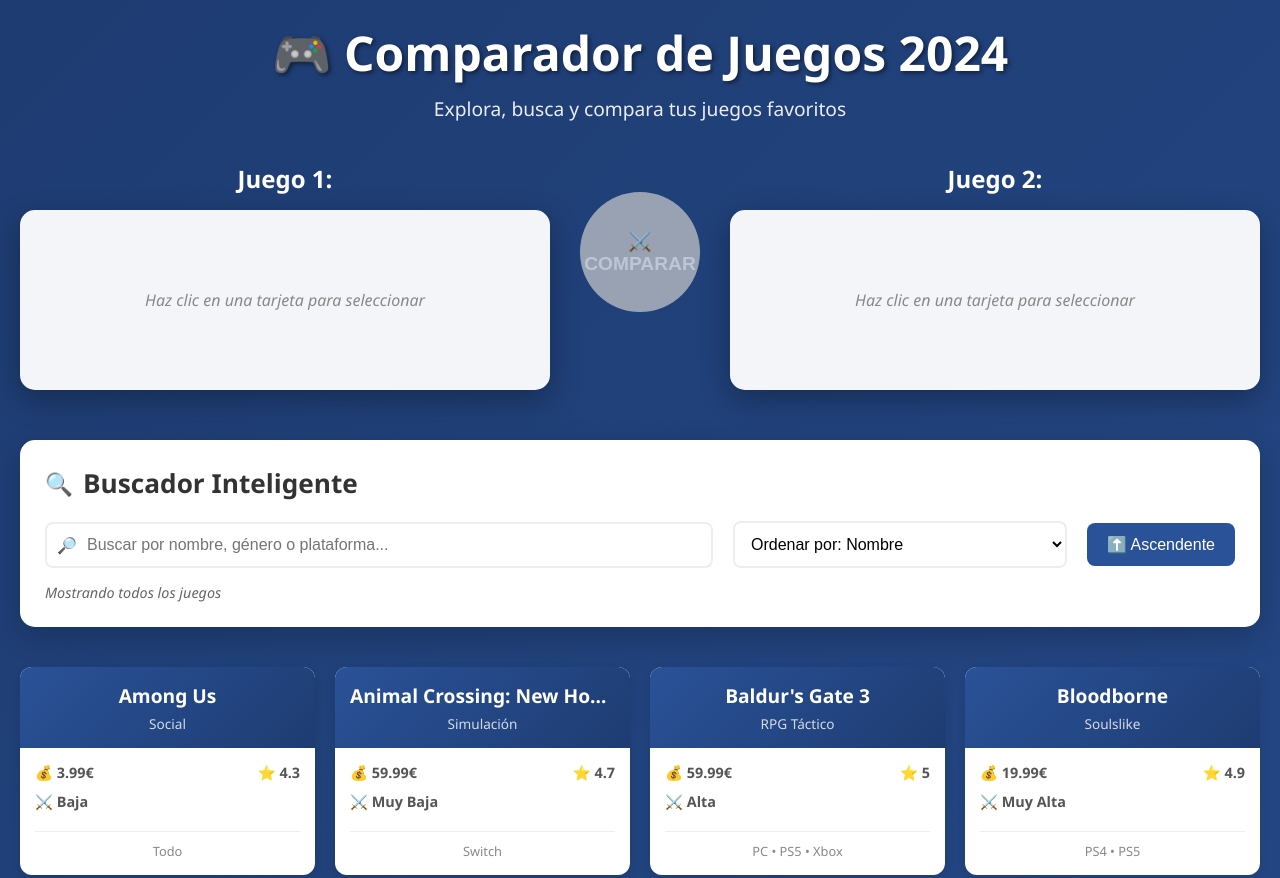
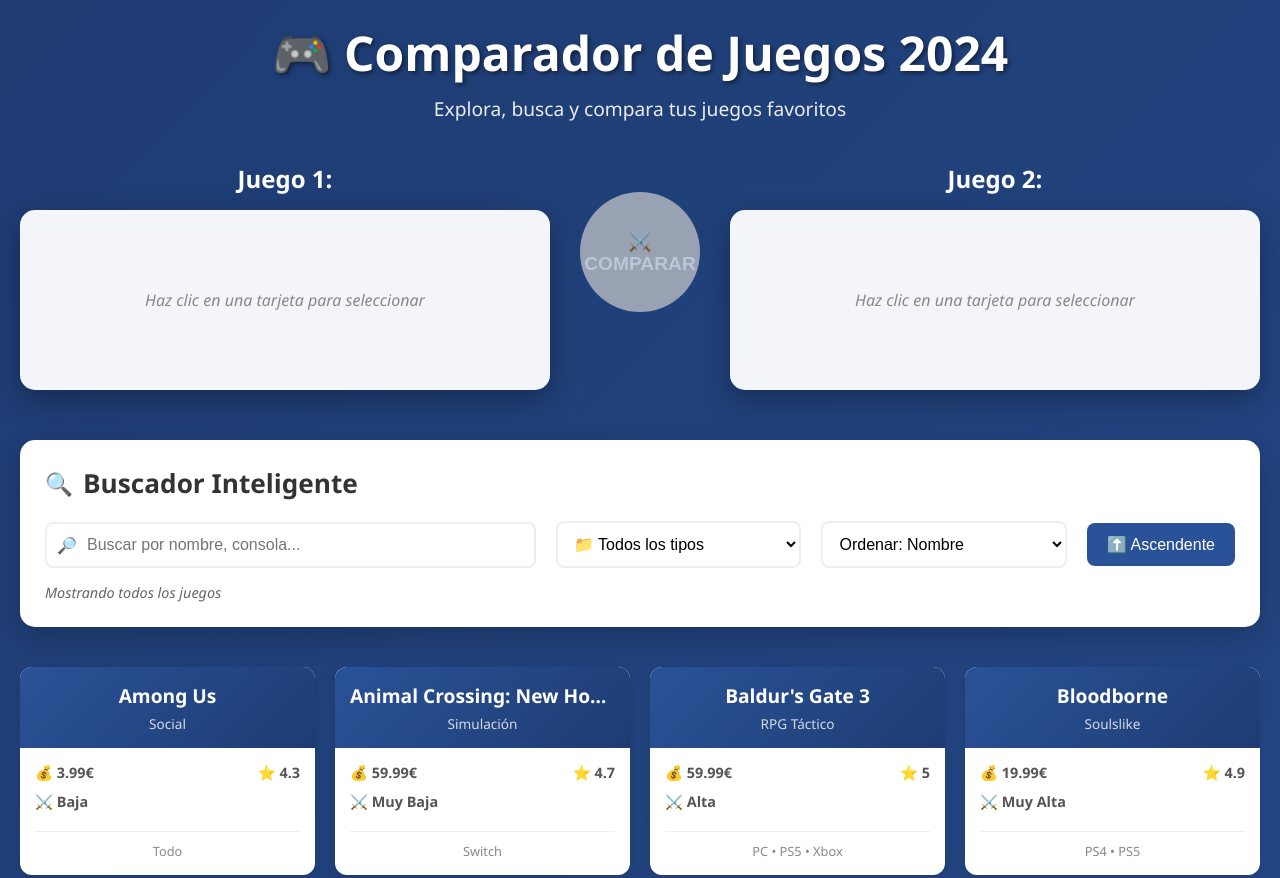
Before and after one commit to Daniel-Li2/Proyecto-PaginaWeb, a plain HTML site: page index.html in a window 1280 px wide. Shown: the top 878 px of the page. Drawn offline with Linux system fonts and the light colour scheme.

Commit message:
HTML completado

```diff
--- a/index.html
+++ b/index.html
@@ -42,17 +42,24 @@
             <div class="filter-row">
                 <div class="search-box">
                     <span class="search-icon">🔎</span>
-                    <input type="text" id="searchInput" placeholder="Buscar por nombre, género o plataforma..." oninput="applyFilters()">
+                    <input type="text" id="searchInput" placeholder="Buscar por nombre, consola..." oninput="applyFilters()">
+                </div>
+
+                <div class="sort-box">
+                    <select id="genreFilter" onchange="applyFilters()">
+                        <option value="all">📁 Todos los tipos</option>
+                        <option value="free">💸 Juegos Gratis</option>
+                        </select>
                 </div>
 
                 <div class="sort-box">
                     <select id="sortField" onchange="applyFilters()">
-                        <option value="name">Ordenar por: Nombre</option>
-                        <option value="price">Ordenar por: Precio</option>
-                        <option value="rating">Ordenar por: Valoración</option>
-                        <option value="difficulty">Ordenar por: Dificultad</option>
-                        <option value="graphics">Ordenar por: Gráficos</option>
-                        <option value="replayability">Ordenar por: Rejugabilidad</option>
+                        <option value="name">Ordenar: Nombre</option>
+                        <option value="price">Ordenar: Precio</option>
+                        <option value="rating">Ordenar: Valoración</option>
+                        <option value="difficulty">Ordenar: Dificultad</option>
+                        <option value="graphics">Ordenar: Gráficos</option>
+                        <option value="replayability">Ordenar: Rejugabilidad</option>
                     </select>
                 </div>
 
```
